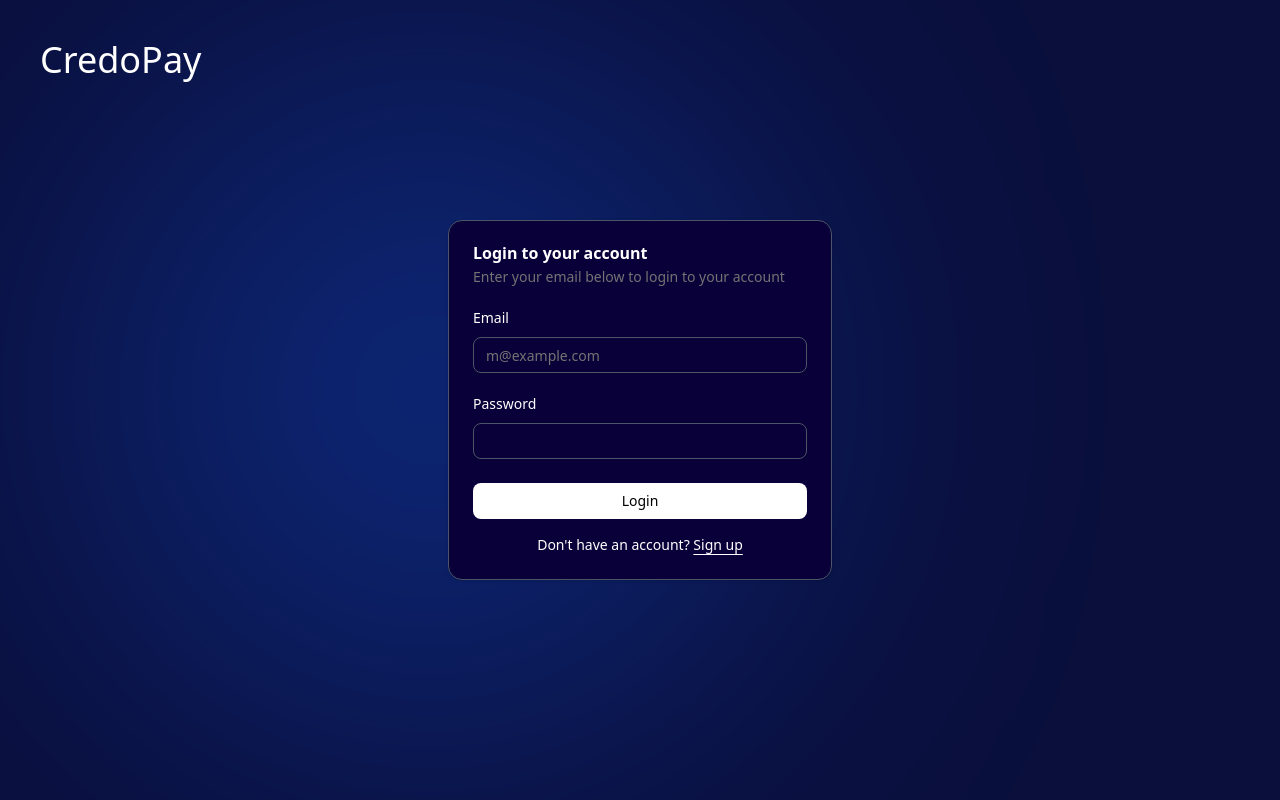
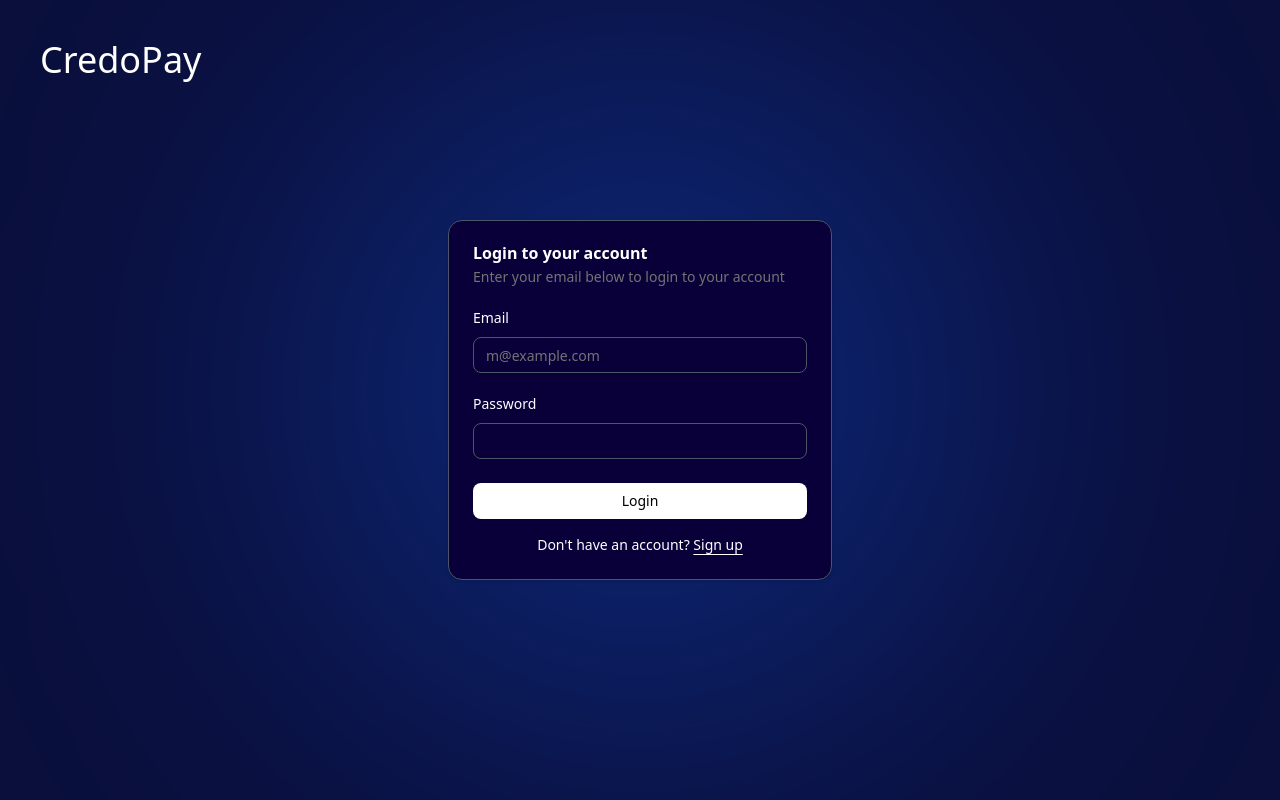
Before and after one commit to AshutoshDevX/CredoPay, a React (Vite) app in the folder frontend/: page /signin in a window 1280 px wide. Built offline with nearby package versions, Linux system fonts and the light colour scheme.

Commit message:
update signin/signup page layout

```diff
--- a/frontend/src/Pages/SignIn.jsx
+++ b/frontend/src/Pages/SignIn.jsx
@@ -3,12 +3,14 @@ import { LoginForm } from '@/components/login-form'
 import { Link } from 'react-router'
 export const SignIn = () => {
     return (
+
         <div className="flex h-screen w-full items-center justify-center p-6 md:p-10 bg-[#0a0f3c]">
-            <div className="absolute w-[700px] h-[700px] bg-blue-600 rounded-full blur-[150px] opacity-30 top-10 left-20 z-0"></div>
+            <div className="absolute w-[700px] h-[700px] max-w-[100vw] bg-blue-600 rounded-full blur-[150px] opacity-30 top-10 left-1/2 -translate-x-1/2 z-0"></div>
             <Link to="/"><h1 className="absolute top-10 left-10 text-4xl text-white">CredoPay</h1></Link>
             <div className="w-full max-w-sm">
                 <LoginForm />
             </div>
         </div>
+
     )
 }
--- a/frontend/src/Pages/SignUp.jsx
+++ b/frontend/src/Pages/SignUp.jsx
@@ -4,7 +4,7 @@ import { Link } from 'react-router'
 export const SignUp = () => {
     return (
         <div className="flex h-screen w-full items-center justify-center p-6 md:p-10 bg-[#0a0f3c]">
-            <div className="absolute w-[700px] h-[700px] bg-blue-600 rounded-full blur-[150px] opacity-30 top-10 left-20 z-0"></div>
+            <div className="absolute w-[700px] h-[700px] max-w-[100vw] bg-blue-600 rounded-full blur-[150px] opacity-30 top-10 left-1/2 -translate-x-1/2 z-0"></div>
             <Link to="/"><h1 className="absolute top-10 left-10 text-4xl text-white">CredoPay</h1></Link>
             <div className="w-full max-w-sm">
                 <SignUpForm />
--- a/frontend/src/pages/SignIn.jsx
+++ b/frontend/src/pages/SignIn.jsx
@@ -3,12 +3,14 @@ import { LoginForm } from '@/components/login-form'
 import { Link } from 'react-router'
 export const SignIn = () => {
     return (
+
         <div className="flex h-screen w-full items-center justify-center p-6 md:p-10 bg-[#0a0f3c]">
-            <div className="absolute w-[700px] h-[700px] bg-blue-600 rounded-full blur-[150px] opacity-30 top-10 left-20 z-0"></div>
+            <div className="absolute w-[700px] h-[700px] max-w-[100vw] bg-blue-600 rounded-full blur-[150px] opacity-30 top-10 left-1/2 -translate-x-1/2 z-0"></div>
             <Link to="/"><h1 className="absolute top-10 left-10 text-4xl text-white">CredoPay</h1></Link>
             <div className="w-full max-w-sm">
                 <LoginForm />
             </div>
         </div>
+
     )
 }
--- a/frontend/src/pages/SignUp.jsx
+++ b/frontend/src/pages/SignUp.jsx
@@ -4,7 +4,7 @@ import { Link } from 'react-router'
 export const SignUp = () => {
     return (
         <div className="flex h-screen w-full items-center justify-center p-6 md:p-10 bg-[#0a0f3c]">
-            <div className="absolute w-[700px] h-[700px] bg-blue-600 rounded-full blur-[150px] opacity-30 top-10 left-20 z-0"></div>
+            <div className="absolute w-[700px] h-[700px] max-w-[100vw] bg-blue-600 rounded-full blur-[150px] opacity-30 top-10 left-1/2 -translate-x-1/2 z-0"></div>
             <Link to="/"><h1 className="absolute top-10 left-10 text-4xl text-white">CredoPay</h1></Link>
             <div className="w-full max-w-sm">
                 <SignUpForm />
```
